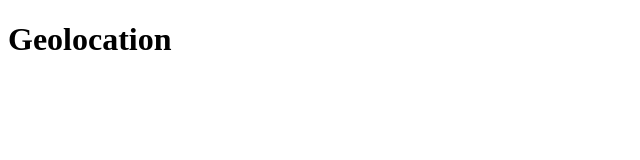
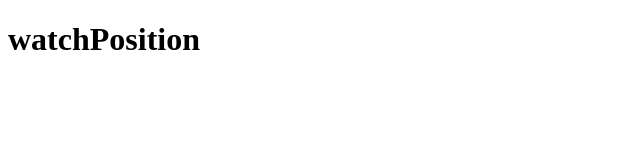
Before and after one commit to connundrum/test1, a plain HTML site: page index.html in a window 1280 px wide. Shown: the whole page, without its empty margins (0-640 px from the left). Drawn offline with Linux system fonts and the light colour scheme.

Commit message:
Update index.html

```diff
--- a/index.html
+++ b/index.html
@@ -6,7 +6,7 @@
 </head>
 <body>
 <div id="cont">
-  <h1>Geolocation</h1>
+  <h1>watchPosition</h1>
   <div id="res"></div>
 </div>
 <script>
```
